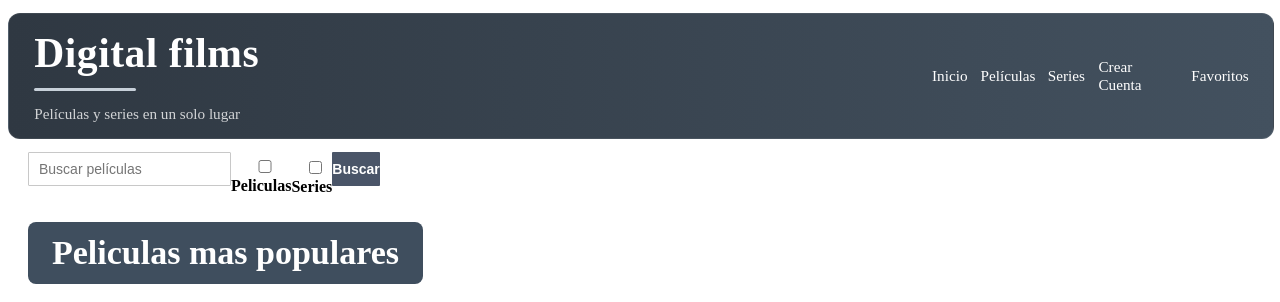
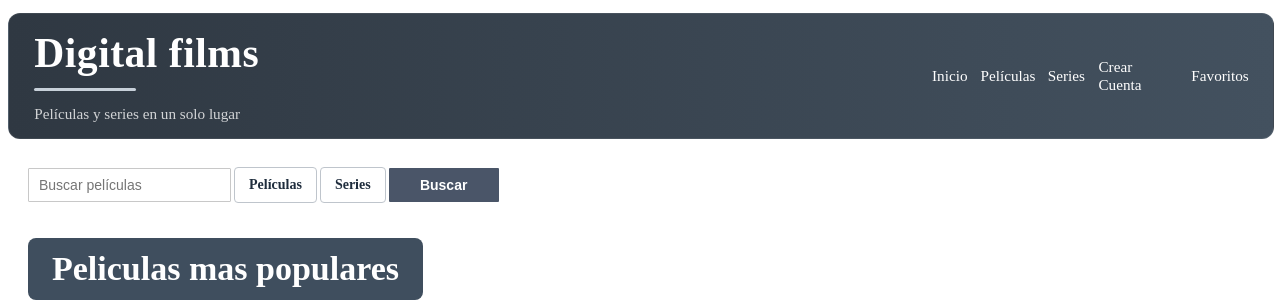
Before and after one commit to maispuru/prog03-PI-AISPURU-VILLAFA-E, a React (Create React App) app in the folder pi/: page / in a window 1280 px wide. Shown: the top 302 px of the page. Built offline with nearby package versions, Linux system fonts and the light colour scheme; no server answers.

Commit message:
Busqueda home anda

```diff
--- a/pi/src/Screens/Home/Home.css
+++ b/pi/src/Screens/Home/Home.css
@@ -91,6 +91,87 @@
     background-color: #2f3b4d;
     color: white;
 }
+.barra-busqueda-peliculas{
+    width: 90%;
+    margin: 20px 0 20px 20px;
+}
+
+.form-busqueda-peliculas{
+    display: flex;
+    align-items: center;
+    gap: 3px;
+    flex-wrap: nowrap;
+}
+
+.input-busqueda{
+    margin-top: 5%;
+    width: 1650px;
+    height: 40px;
+    font-size: 14px;
+    border: 1px solid #bfc5cc;
+    border-radius: 4px;
+    background-color: white;
+    box-sizing: border-box;
+    outline: none;
+}
+
+.opciones-busqueda{
+    display: flex;
+    align-items: center;
+    gap: 3px;
+}
+
+.opcion-radio{
+    margin: 0;
+}
+
+.opcion-radio input{
+    display: none;
+}
+
+.opcion-radio span{
+    display: flex;
+    align-items: center;
+    justify-content: center;
+    height: 36px;
+    padding: 0 14px;
+    border: 1px solid #bfc5cc;
+    border-radius: 4px;
+    background-color: white;
+    color: #1f2d3d;
+    font-size: 14px;
+    font-weight: 600;
+    cursor: pointer;
+    box-sizing: border-box;
+    white-space: nowrap;
+}
+
+.opcion-radio input:checked + span{
+    background-color: #3f4e5e;
+    color: white;
+    border-color: #3f4e5e;
+}
+
+.boton-busqueda{
+    margin-top: 5%;
+    width: 110px;
+    min-width: 110px;
+    flex-shrink: 0;
+    height: 36px;
+    padding: 0 12px;
+    font-size: 14px;
+    font-weight: 600;
+    border: none;
+    border-radius: 4px;
+    background-color: #3f4e5e;
+    color: white;
+    cursor: pointer;
+    box-sizing: border-box;
+    text-align: center;
+}
+.boton-busqueda:hover{
+    background-color: #2f3b4d;
+}
 @media(min-width: 765px){
     nav {
         grid-template-columns: 1fr;
--- a/pi/src/Screens/Home/Home.js
+++ b/pi/src/Screens/Home/Home.js
@@ -6,7 +6,7 @@ class Home extends Component {
     render(){
         return(
             <div>
-                <CardsHome/>
+                <CardsHome history={this.props.history}/>
             </div>
         )
     }
--- a/pi/src/components/CardsHome/CardsHome.js
+++ b/pi/src/components/CardsHome/CardsHome.js
@@ -49,9 +49,9 @@ enviarFormulario(event) {
     event.preventDefault();
 
     if (this.state.filtro != "") {
-      if (this.state.numerador == 0) {
+        if (this.state.numerador == 1) {
             this.props.history.push("/resultadosPelicula/" + this.state.filtro)
-      }else{
+        } else if (this.state.numerador == 2) {
             this.props.history.push("/resultadosSeries/" + this.state.filtro)
         }
     }
@@ -62,16 +62,18 @@ render(){
       <div>
         <div className='barra-busqueda-peliculas'>
             <form className='form-busqueda-peliculas' onSubmit={(event)=>this.enviarFormulario(event)}>
-                        <input type="text" placeholder="Buscar películas" onChange={(event)=>this.controlarCambios(event)} value={this.state.filtro} />
-                          <div>
-                            <input onClick={(event)=>this.cambionum1()}type="checkbox" id="task1" name="checklist" value="item1"/>
-                            <label for="task1">Peliculas</label>
+                <input className="input-busqueda" type="text" placeholder="Buscar películas" onChange={(event)=>this.controlarCambios(event)} value={this.state.filtro} />
+                <div className="opciones-busqueda">
+                    <label className="opcion-radio">
+                        <input onChange={() => this.cambionum1()} type="radio" name="tipo" value="peliculas" />
+                        <span>Películas</span>
+                    </label>
+                    <label className="opcion-radio">
+                        <input onChange={() => this.cambionum2()} type="radio" name="tipo" value="series" />
+                        <span>Series</span>
+                    </label>
                 </div>
-                          <div>
-                            <input onClick={(event)=>this.cambionum2()}  type="checkbox" id="task1" name="checklist" value="item1"/>
-                            <label for="task1">Series</label>
-                          </div>
-                        <input type="submit" value="Buscar" />
+        <input className="boton-busqueda" type="submit" value="Buscar" />
     </form>
 </div>
        <div className="cards-title">
```
Lines whose indentation alone changed are shown as unchanged.
